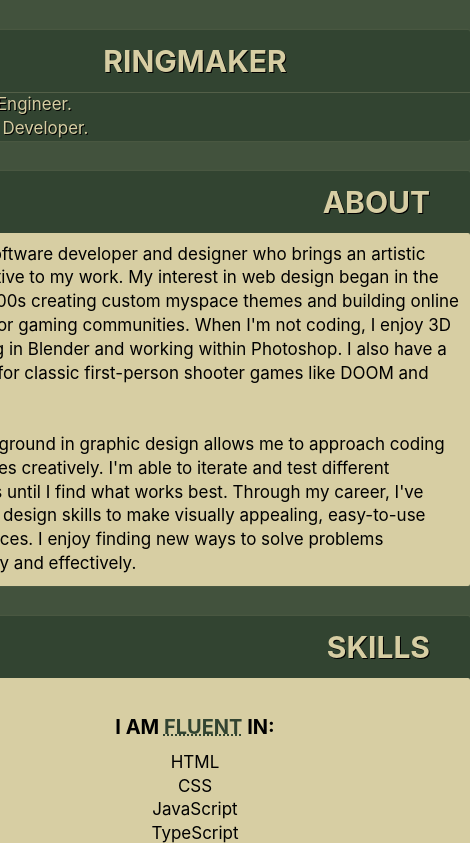
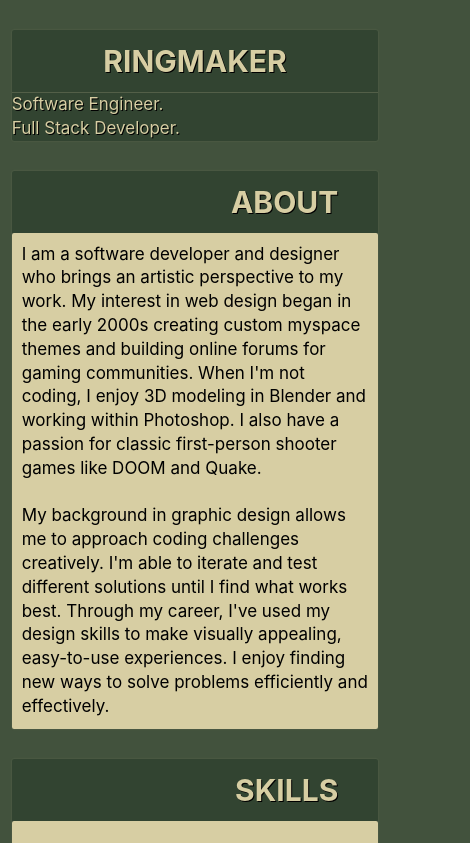
Before and after one commit to cmRingmaker/cmringmaker.github.io, a plain HTML site: page index.html in a window 390 px wide. Shown: the top 843 px of the page, 470 px wide, since content can reach past the window. Drawn offline with Linux system fonts and the light colour scheme.

Commit message:
responsive mobile layout added

```diff
--- a/style.css
+++ b/style.css
@@ -262,3 +262,15 @@ aside > .credit > a {
 
 
 }
+
+@media screen and (max-width: 580px){
+	main,
+	aside,
+	#aside-two {
+		width: 94%;
+	}
+
+	#info-card {
+		width: 100%;
+	}
+}
```
